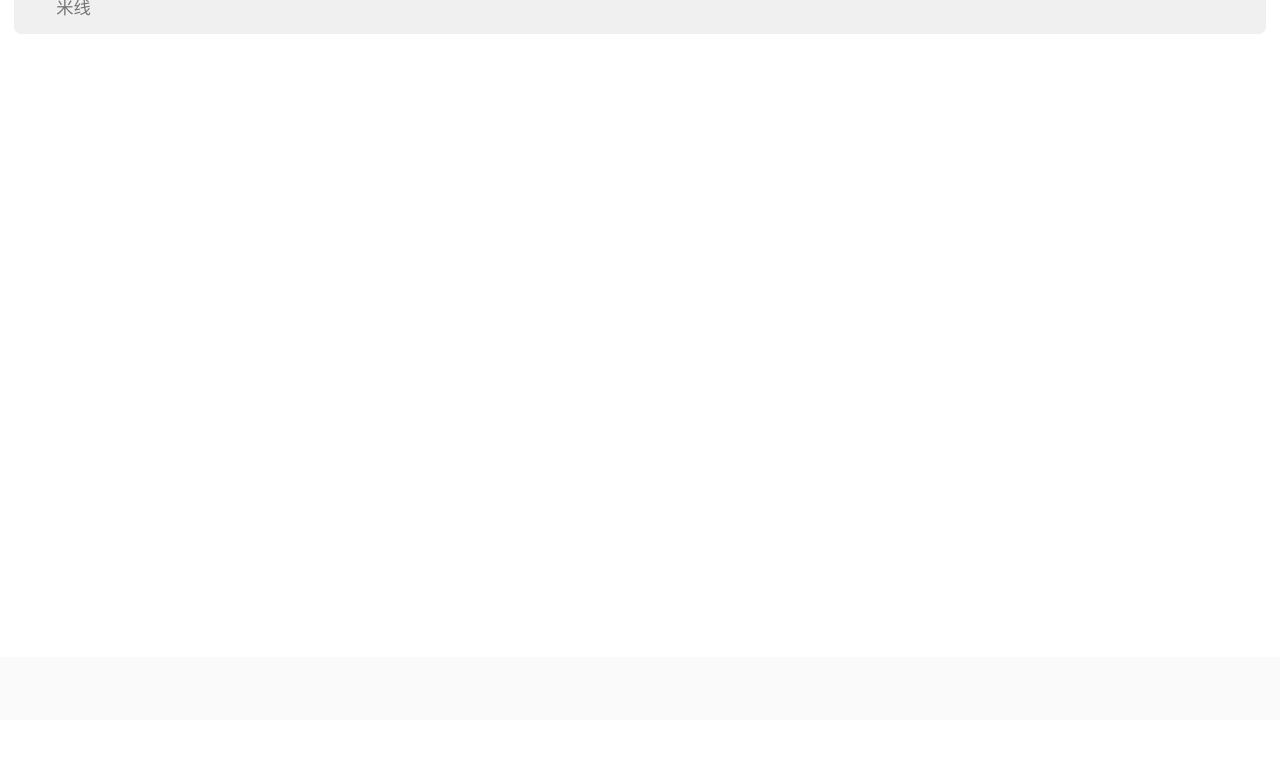
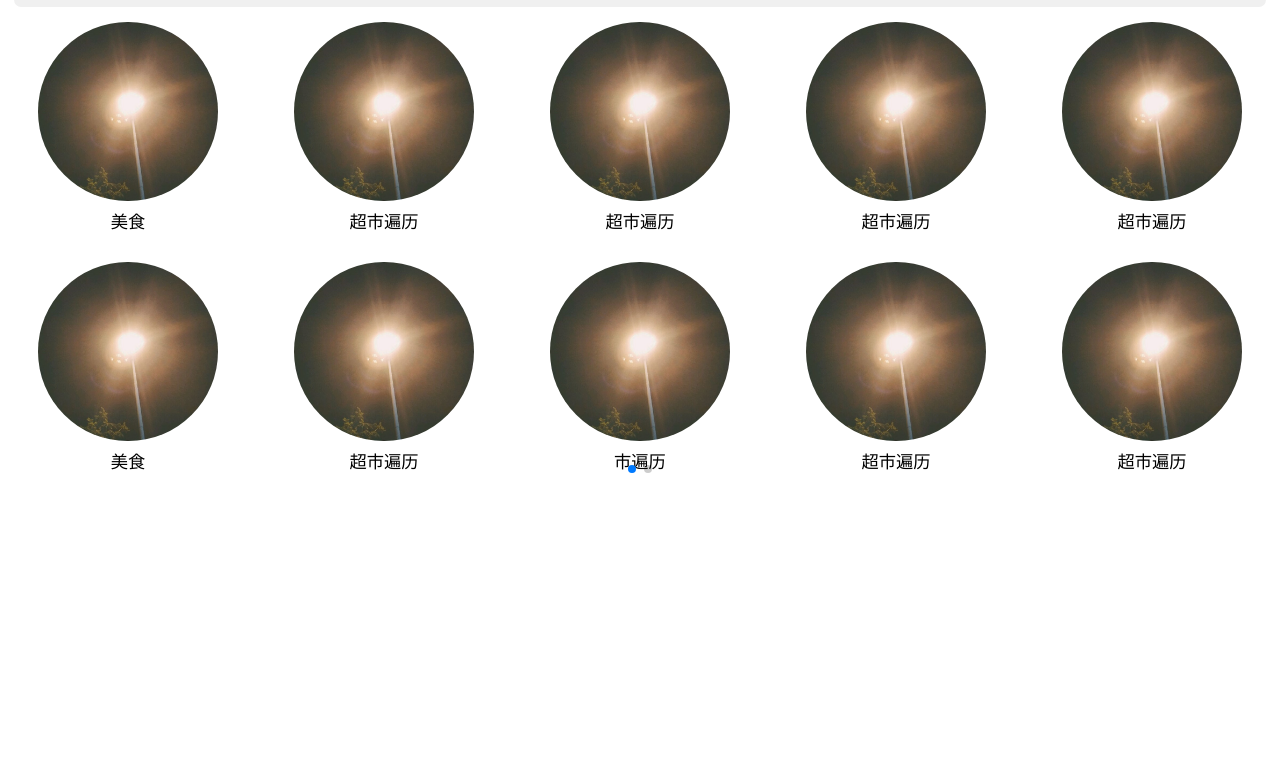
Before and after one commit to molianda/meituan, a plain HTML site: page hhh/index.html in a window 1280 px wide. Shown: the part 80-854 px from the top of the page. Before the commit the page ends 800 px from the top, so only its background shows below. Drawn offline with Linux system fonts and the light colour scheme; a web font is replaced by a local one.

Commit message:
swiper完成

```diff
--- a/hhh/index.html
+++ b/hhh/index.html
@@ -28,7 +28,95 @@
                 </div>
             </div>
             <div class="list">
-
+                <div class="swiper-container">
+                    <div class="swiper-wrapper">
+                        <div class="swiper-slide">
+                            <li>
+                                <img src="img/car.jpg" alt="">
+                                <span>美食</span>
+                            </li>
+                            <li>
+                                <img src="img/car.jpg" alt="">
+                                <span>超市遍历</span>
+                            </li>
+                            <li>
+                                <img src="img/car.jpg" alt="">
+                                <span>超市遍历</span>
+                            </li>
+                            <li>
+                                <img src="img/car.jpg" alt="">
+                                <span>超市遍历</span>
+                            </li>
+                            <li>
+                                <img src="img/car.jpg" alt="">
+                                <span>超市遍历</span>
+                            </li>
+                            <li>
+                                <img src="img/car.jpg" alt="">
+                                <span>美食</span>
+                            </li>
+                            <li>
+                                <img src="img/car.jpg" alt="">
+                                <span>超市遍历</span>
+                            </li>
+                            <li>
+                                <img src="img/car.jpg" alt="">
+                                <span>市遍历</span>
+                            </li>
+                            <li>
+                                <img src="img/car.jpg" alt="">
+                                <span>超市遍历</span>
+                            </li>
+                            <li>
+                                <img src="img/car.jpg" alt="">
+                                <span>超市遍历</span>
+                            </li>
+                        </div>
+                        <div class="swiper-slide">
+                            <li>
+                                <img src="img/1.jpg" alt="">
+                                <span>美食</span>
+                            </li>
+                            <li>
+                                <img src="img/1.jpg" alt="">
+                                <span>超市遍历</span>
+                            </li>
+                            <li>
+                                <img src="img/1.jpg" alt="">
+                                <span>超市遍历</span>
+                            </li>
+                            <li>
+                                <img src="img/1.jpg" alt="">
+                                <span>超市遍历</span>
+                            </li>
+                            <li>
+                                <img src="img/1.jpg" alt="">
+                                <span>超市遍历</span>
+                            </li>
+                            <li>
+                                <img src="img/1.jpg" alt="">
+                                <span>美食</span>
+                            </li>
+                            <li>
+                                <img src="img/1.jpg" alt="">
+                                <span>超市遍历</span>
+                            </li>
+                            <li>
+                                <img src="img/1.jpg" alt="">
+                                <span>市遍历</span>
+                            </li>
+                            <li>
+                                <img src="img/1.jpg" alt="">
+                                <span>超市遍历</span>
+                            </li>
+                            <li>
+                                <img src="img/1.jpg" alt="">
+                                <span>超市遍历</span>
+                            </li>
+                        </div>
+                    </div>
+                    <div class="swiper-pagination"></div>
+                </div>
             </div>
             <div class="better">
 
```
